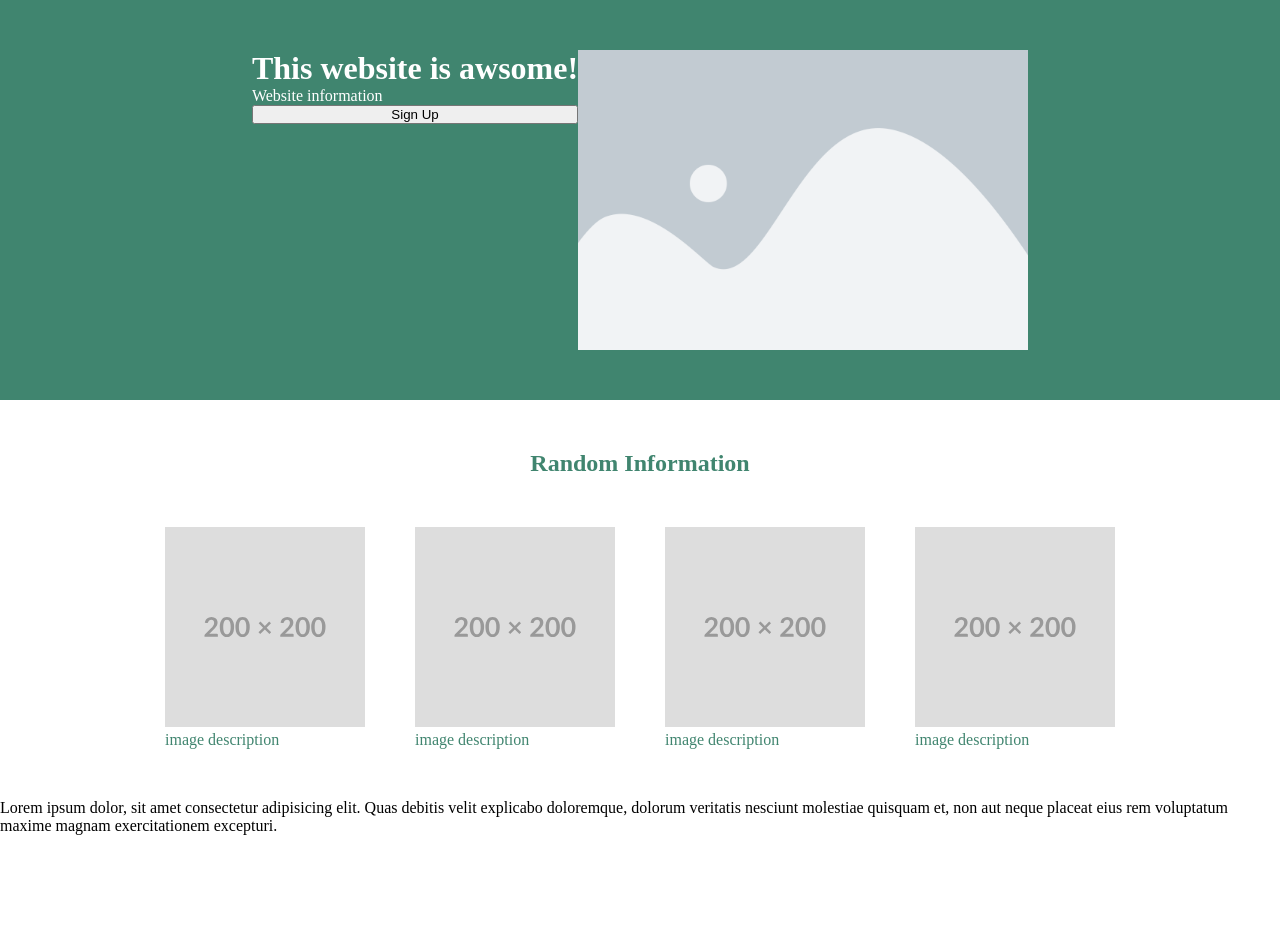
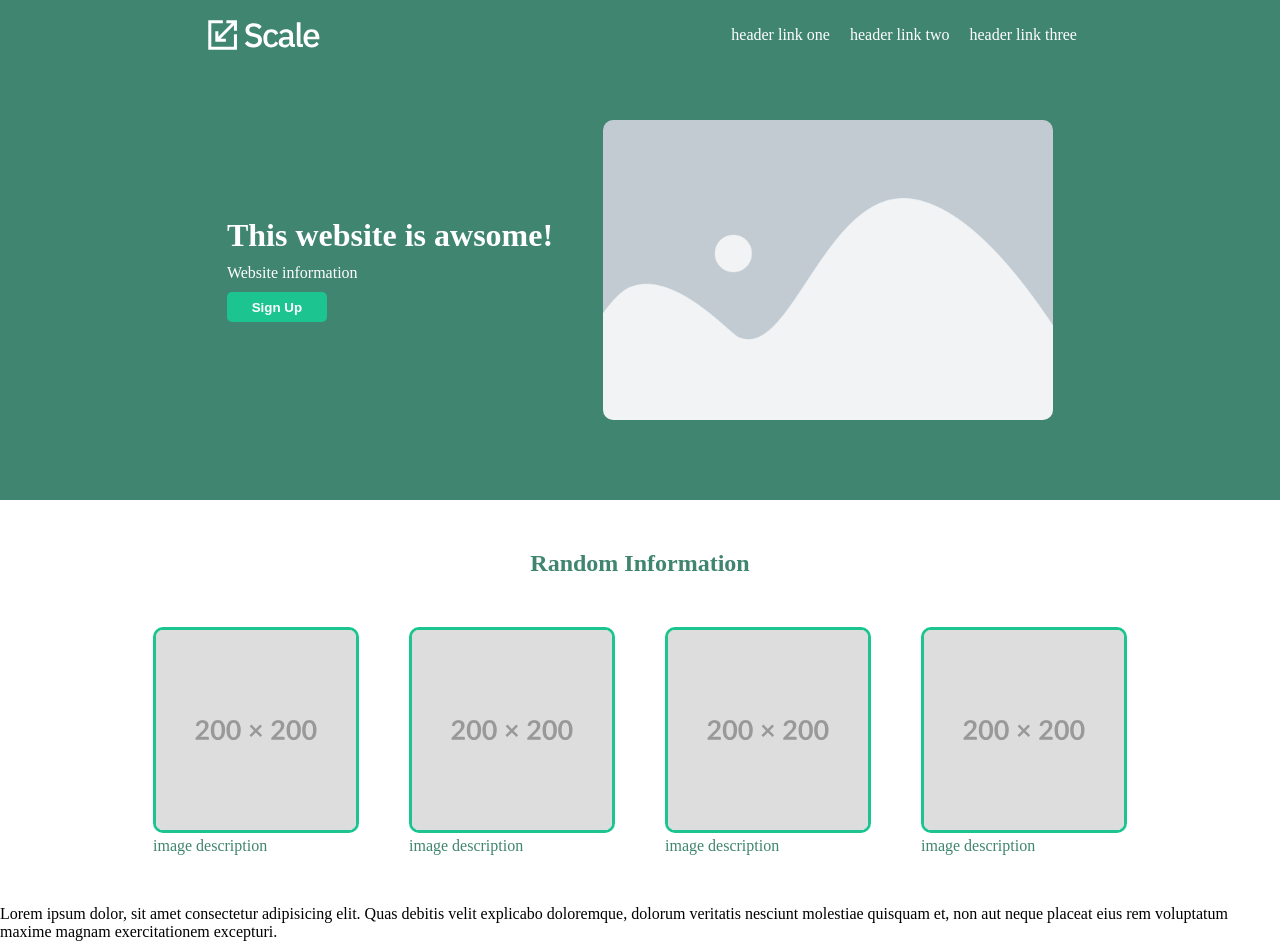
Before and after one commit to guskirb/landing-page, a plain HTML site: page index.html in a window 1280 px wide. Before the commit the page ends 835 px from the top, so only its background shows below. Drawn offline with Linux system fonts and the light colour scheme.

Commit message:
Add header and adjust positioning

```diff
--- a/index.html
+++ b/index.html
@@ -7,11 +7,19 @@
     <link rel="stylesheet" href="style.css">
 </head>
 <body>
+    <div class="header">
+        <img class="logo" src="img/file.svg" alt="logo">
+        <div class="links">
+            <a href="url">header link one</a>
+            <a href="url">header link two</a>
+            <a href="url">header link three</a>
+        </div>
+    </div>
     <div class="upper">
         <div class="uppertext">
             <h1>This website is awsome!</h1>
             <p>Website information</p>
-            <button>Sign Up</button>
+            <button class="button1">Sign Up</button>
         </div>
         <img class=image src="img/placeholder.webp" alt="placeholder image">
     </div>
--- a/style.css
+++ b/style.css
@@ -1,6 +1,30 @@
 * {
     margin: 0;
     padding: 0;
+}
+
+.logo{
+    max-height: 70px;
+    padding: 0px;
+}
+
+.header {
+    display: flex;
+    justify-content: space-around;
+    background-color: #40856f;
+    align-items: center;
+    gap: 20px;
+    padding-right: 20px;
+}
+
+.links {
+    display: flex;
+    gap: 20px;
+}
+
+.links a{
+    color: #ffffff;
+    text-decoration: none;
 }
 
 .image {
@@ -19,12 +43,31 @@ body {
     background-color: #40856f;
     justify-content: center;
     padding: 50px;
+    padding-bottom: 80px;
+    gap: 50px;
+}
+
+.upper img{
+    border-radius: 10px;
 }
 
 .uppertext {
     display: flex;
     flex-flow: column;
     color: #ffffff;
+    justify-content: center;
+    gap: 10px;
+}
+
+.button1 {
+    max-width: 100px;
+    height: 30px;
+    padding: 5px;
+    color: #ffffff;
+    font-weight: bold;
+    background-color: #1cc590;
+    border: none;
+    border-radius: 5px;
 }
 
 .uppermiddle {
@@ -45,3 +88,8 @@ body {
     flex-flow: row;
     gap: 50px;
 }
+
+.pics img{
+    border-radius: 10px;
+    border: solid #1cc590;
+}
```
Also changed, not shown: img/file.svg (added), img/logoipsum-317.svg (added).
